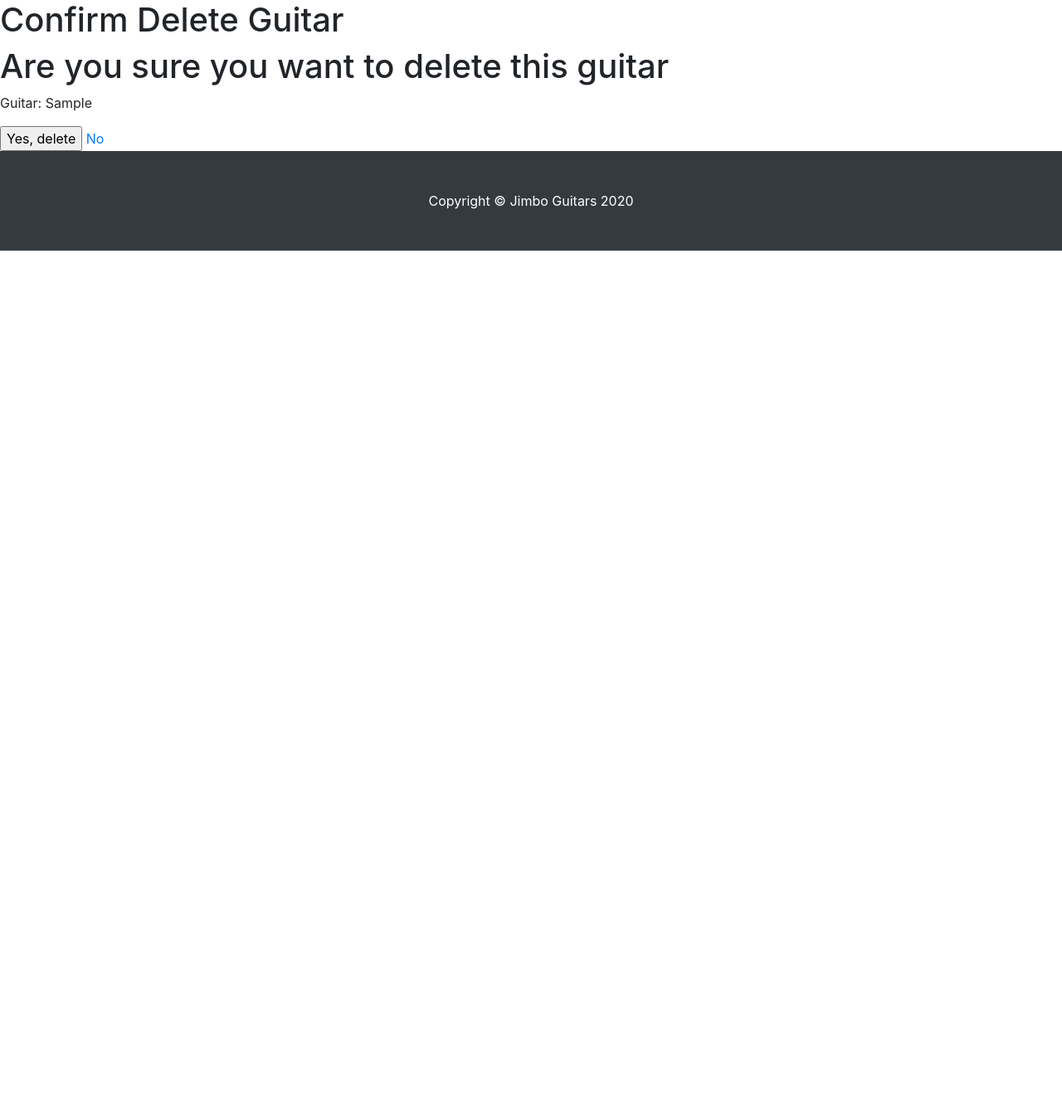
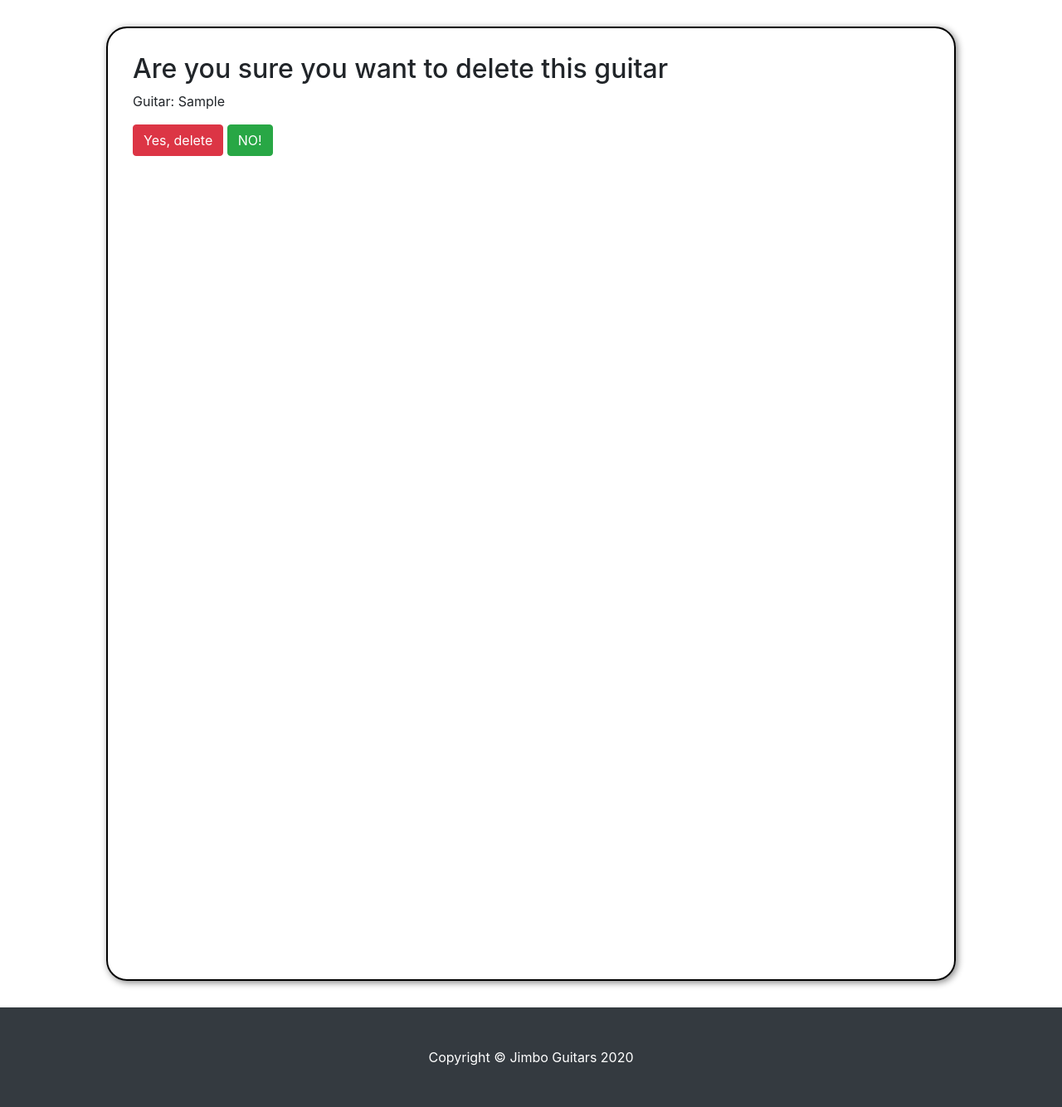
Before and after one commit to papadum-is-nice/TGC_Milestone_Project_4, a Django app: page /confirm_delete_guitar/1 in a window 1280 px wide. Shown: the part 56-1390 px from the top of the page at 83% size. Before the commit the page ends 358 px from the top, so only its background shows below. Run offline with Django 3.2, Linux system fonts and the light colour scheme; tables that the repository leaves empty hold one stand-in row (values such as "Sample post"); some libraries are stand-ins or nearby versions.

```diff
--- a/guitars/forms.py
+++ b/guitars/forms.py
@@ -11,5 +11,5 @@ class Guitarsform(forms.ModelForm):
 
 class GuitarsSearchForm(forms.Form):
     search_terms = forms.CharField(required=False)
-    min_cost = forms.FloatField(required=False,min_value=0.0)
-    max_cost = forms.FloatField(required=False)
+    # min_cost = forms.FloatField(required=False,min_value=0.0)
+    # max_cost = forms.FloatField(required=False)
--- a/static/style/styles.css
+++ b/static/style/styles.css
@@ -303,6 +303,13 @@
 	border: none;
 }
 
+/*password reset done page*/
+.password_reset_done {
+	margin: 2rem;
+	margin-top: 5rem;
+    margin-bottom: 25rem;
+}
+
 /*sell guitar page*/
 
 .sellguitar img {
@@ -343,6 +350,17 @@
 
 .update_guitars .submit_btn {
 	width: 100%;
+}
+
+/*confirm delete guitar page */
+.confirm_delete {
+	width: 80%;
+	height: 1050px;
+	border: 2px solid black;
+	border-radius: 25px;
+	box-shadow: 2px 2px 8px grey;
+	margin: 2rem auto;
+	padding: 30px;
 }
 
 @media (min-width: 320px) and (max-width: 575px) {
@@ -400,6 +418,10 @@
 		height: 900px;
 	}
 
+	.password_reset_done {
+		margin-bottom: 40rem;
+	}
+
 	.empty_img img {
 		margin-bottom: 30rem;
 	}
@@ -421,6 +443,11 @@
 		height: 1000px;
 	}
 
+	.password_reset_done {
+	margin-bottom: 65rem;
+	}
+
+
 	.sellguitar .sell_img {
 		text-align: center;
 		margin: 1rem auto;
@@ -436,6 +463,10 @@
 
 	.update_guitars {
 		/*width: 50%;*/
+		height: 1150px;
+	}
+
+	.confirm_delete {
 		height: 1150px;
 	}
 
--- a/templates/about_us.html
+++ b/templates/about_us.html
@@ -7,7 +7,7 @@
     <div class="about_us">
         <img src="{% static 'images/Shop.jpg' %}" alt="">
 
-    <h1>About Us</h1>
+    <h2>About Us</h2>
     <p>Since the humble beginnings of Jimbo Guitars nearly 6 years ago we have worked hard to maintain the high standard of trust and integrity that has enabled us to continue to be a frontrunner in the S.E Asia vintage guitar market. Our goal is to succeed
         at a business level while creating an atmosphere that dignifies our customers and our team of professionals. The ownership and staff remain aware of the ever-changing landscape of music, technology and the economy. With this in mind Jimbo Guitars
         strives to be open-minded and willing to change and make adjustments to uphold our high service standard to our many customers both local and worldwide. We pride ourselves both in our ability to create a warm and friendly atmosphere in our shop
@@ -15,7 +15,7 @@
         great care in our packaging and shipping procedures when sending products to our clients. Comments and suggestions from our customers are one of most important tools for us to continue to serve you in a manner that we envision, so we encourage
         you to help us serve you better. We value and honor our customers and never take your business for granted.</p>
 
-    <h1>Contact Us</h1>
+    <h2>Contact Us</h2>
     <ul class="contact">
         <li class="phone">Tel: 678 8688</li>
         <li class="fax">Fax: 678 8678</li>
@@ -23,7 +23,7 @@
         <li class="email">Email: support@jimboguitars.sg</li>
     </ul>
 
-    <h1>Store Hours</h1>
+    <h2>Store Hours</h2>
     <p>Monday - Saturday: 10:00 am to 8:00 pm <br>CLOSED On Sundays</p </div>
     </div>
     {%endblock%}
--- a/templates/confirm_delete_guitar.html
+++ b/templates/confirm_delete_guitar.html
@@ -1,15 +1,14 @@
 {% extends "base.html" %} {% block content %}
 
-<h1>Confirm Delete Guitar</h1>
-
-<h1>Are you sure you want to delete this guitar</h1>
+<div class="confirm_delete">
+<h2>Are you sure you want to delete this guitar</h2>
 <p>Guitar: {{guitar.brand}}
 <form method='POST' action='{% url "delete_guitar" guitar_id=guitar.id %}'>
     {% csrf_token %}
-    <input type='submit' value='Yes, delete'>
-    <a href='{% url "show_guitars" %}'>No</a>
+    <input type='submit' value='Yes, delete' class="btn btn-danger">
+    <a href='{% url "show_guitars" %}' class="btn btn-success">NO!</a>
 </form>
-
+</div>
 
 
 {% endblock %}
--- a/templates/registration/password_reset_done.html
+++ b/templates/registration/password_reset_done.html
@@ -3,9 +3,8 @@
 {% block content %}
 
 <div class="password_reset_done">
-
+<h2>Success!</h2>
 <p>We’ve emailed you instructions for setting your password, if an account exists with the email you entered. You should receive them shortly.</p>
-
 <p>If you don’t receive an email, please make sure you’ve entered the address you registered with, and check your spam folder.</p>
 
 </div>
--- a/templates/registration/password_reset_form.html
+++ b/templates/registration/password_reset_form.html
@@ -10,16 +10,13 @@
 
 <form method="post">
     {% csrf_token %}
-<!--<fieldset class="module aligned">-->
     <div class="form-row field-email">
-
 
         {{ form.email.label_tag }}
         {{ form.email }}
 
     </div>
     <input type="submit" value="Reset my password" class="btn btn-success password_reset_btn">
-<!--</fieldset>-->
 </form>
 </div>
 {% endblock %}
```
